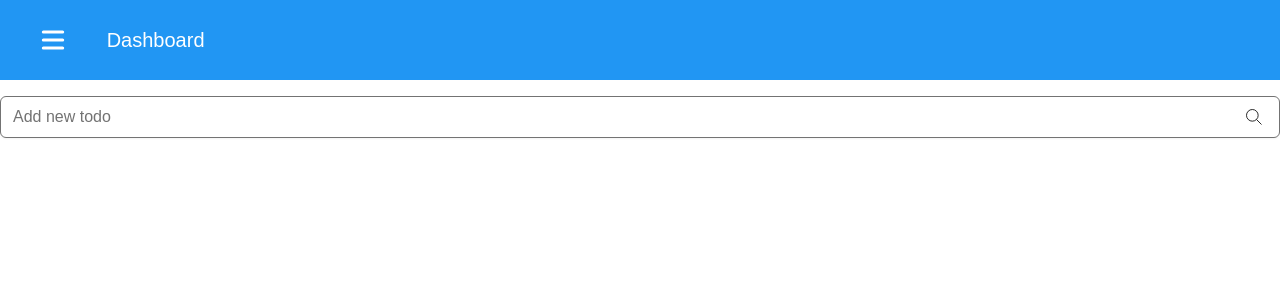
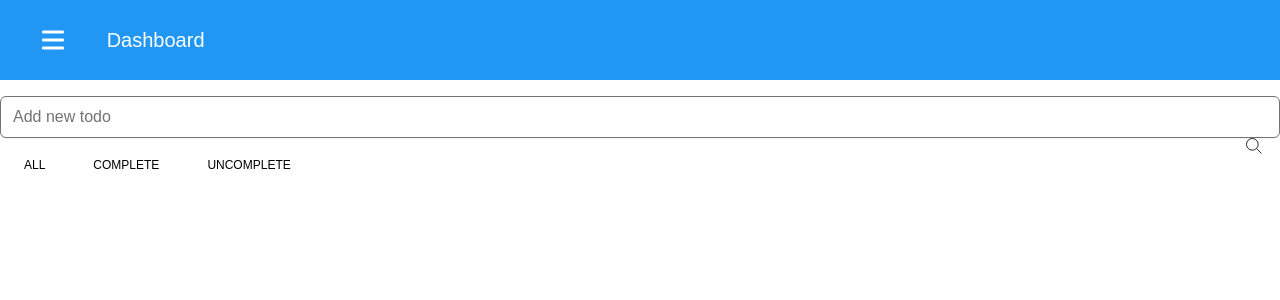
Before and after one commit to nguyenkhoi2806/vuejs-todo, a Vue app: page / in a window 1280 px wide. Shown: the top 300 px of the page. Built offline with nearby package versions, Linux system fonts and the light colour scheme; what tw-elements would draw is missing.

Commit message:
update layout

```diff
--- a/src/constants/todo.ts
+++ b/src/constants/todo.ts
@@ -1 +1,13 @@
+import Tab from "../models/untils/tab";
+
 export const TODO_LIST = "TODO_LIST";
+
+export const TAB_ALL = "ALL";
+export const TAB_COMPLETED = "TAB_COMPLETED";
+export const TAB_UNCOMPLETED = "TAB_UNCOMPLETED";
+
+export const TODO_TAB = [
+  new Tab({ name: "All", id: TAB_ALL }),
+  new Tab({ name: "Complete", id: TAB_COMPLETED }),
+  new Tab({ name: "UnComplete", id: TAB_UNCOMPLETED }),
+];
--- /dev/null
+++ b/src/models/untils/tab.ts
@@ -0,0 +1,15 @@
+export interface ITab {
+  name: string;
+  id: string;
+}
+
+class Tab {
+  name: string;
+  id: string;
+  constructor(tab: ITab) {
+    this.name = tab.name;
+    this.id = tab.name;
+  }
+}
+
+export default Tab;
--- a/src/views/Todo/index.vue
+++ b/src/views/Todo/index.vue
@@ -4,7 +4,7 @@ import "./todo.scss";
 import { storeToRefs } from "pinia";
 import { defineComponent } from "vue";
 
-import { TODO_LIST } from "@/constants/todo";
+import { TODO_LIST, TODO_TAB } from "@/constants/todo";
 import Todo from "@/models/todo";
 
 import { useTodoStore } from "../../stores/todo";
@@ -36,6 +36,31 @@ store.$subscribe((mutation, state) => {
         required
         @keyup.enter="submit"
       />
+      <ul
+        id="tabs-tab"
+        class="nav nav-tabs flex flex-col md:flex-row flex-wrap list-none border-b-0 pl-0 mb-4"
+        role="tablist"
+      >
+        <li
+          v-for="(tab, index) in TODO_TAB"
+          :key="index"
+          class="nav-item"
+          role="presentation"
+        >
+          <a
+            id="tabs-home-tab"
+            class="nav-link block font-medium text-xs leading-tight uppercase border-x-0 border-t-0 border-b-2 border-transparent px-6 py-3 my-2 hover:border-transparent hover:bg-gray-100 focus:border-transparent active"
+            data-bs-toggle="pill"
+            data-bs-target="#tabs-home"
+            role="tab"
+            aria-controls="tabs-home"
+            aria-selected="true"
+            :href="'#' + tab.id"
+          >
+            {{ tab.name }}
+          </a>
+        </li>
+      </ul>
       <span class="todo-page__icon absolute inset-y-0 flex items-center pr-2">
         <svg
           xmlns="http://www.w3.org/2000/svg"
```
